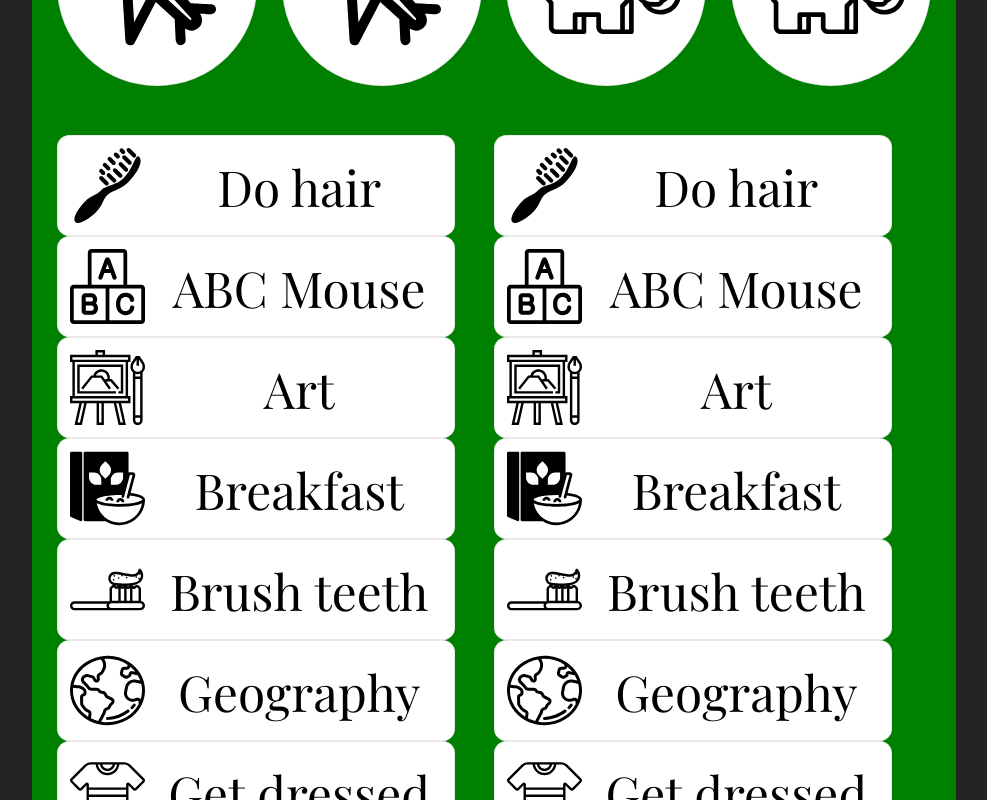
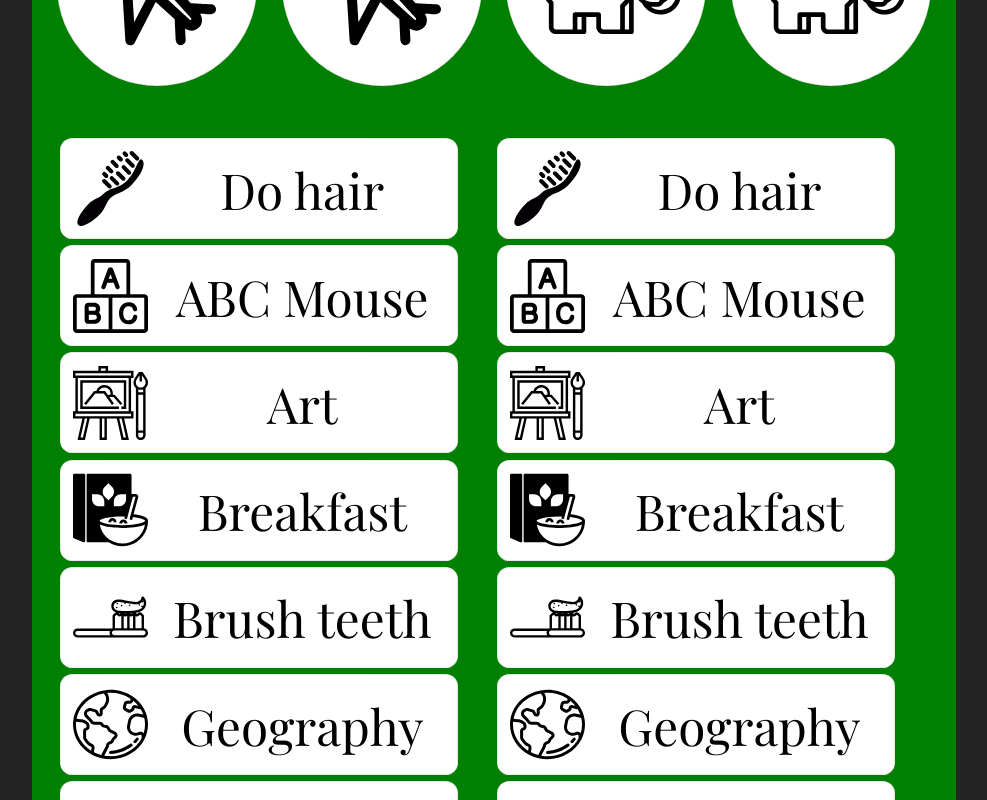
Before and after one commit to pairich-family/whiteboard-assets, a React (Vite) app: page / in a window 1280 px wide. Shown: the part 3960-4760 px from the top of the page, without its empty margins (146-1133 px from the left). Built offline with nearby package versions, Linux system fonts and the light colour scheme.

Commit message:
feat(tasks): add to-be-used `collapsed` style opt.

```diff
--- a/src/tasks.css
+++ b/src/tasks.css
@@ -6,6 +6,15 @@
 }
 
 .task {
+  --task-content-height: calc(var(--inch) - var(--tasks-padding) * 2);
+  --task-content-width: calc(var(--inch) * 4 - var(--tasks-padding) * 2);
+}
+
+.task.task-collapsed {
+  --task-content-width: calc(var(--inch) - var(--tasks-padding) * 2);
+}
+
+.tasks > .task {
   background-color: white;
   border-radius: calc(var(--inch) / 8);
 
@@ -14,13 +23,11 @@
   flex-direction: row;
   gap: var(--tasks-padding);
   padding: var(--tasks-padding);
-
-  --task-content-height: calc(var(--inch) - var(--tasks-padding) * 2);
+  margin: calc(var(--inch) / 32);
   height: var(--task-content-height);
   max-height: var(--task-content-height);
   min-height: var(--task-content-height);
 
-  --task-content-width: calc(var(--inch) * 4 - var(--tasks-padding) * 2);
   max-width: var(--task-content-width);
   min-width: var(--task-content-width);
   width: var(--task-content-width);
@@ -28,10 +35,13 @@
 
 .icon {
   display: flex;
-  max-height: var(--task-content-height);
-  max-width: var(--task-content-height);
-  min-height: var(--task-content-height);
-  min-width: var(--task-content-height);
+  height: var(--task-content-height);
+  width: var(--task-content-height);
+}
+
+.icon > img {
+  height: var(--task-content-height);
+  width: var(--task-content-height);
 }
 
 @font-face {
@@ -44,3 +54,7 @@
   margin: 0 auto;
   font-size: calc(var(--inch) * 0.5);
 }
+
+.task.task-collapsed .label {
+  display: none;
+}
--- a/src/tasks.tsx
+++ b/src/tasks.tsx
@@ -19,11 +19,12 @@
 export interface TaskProps {
   svgUrl: string;
   label: string;
+  collapsed?: boolean;
 }
 
-export const Task: FC<TaskProps> = ({ svgUrl, label }) => {
+export const Task: FC<TaskProps> = ({ svgUrl, label, collapsed }) => {
   return (
-    <div className={["task", "dotted"].join(" ")}>
+    <div className={["task", "dotted"].join(" ") + (collapsed ? " task-collapsed" : "")}>
       <div className="icon">
         <img src={svgUrl} alt={label} title={label} />
       </div>
```
